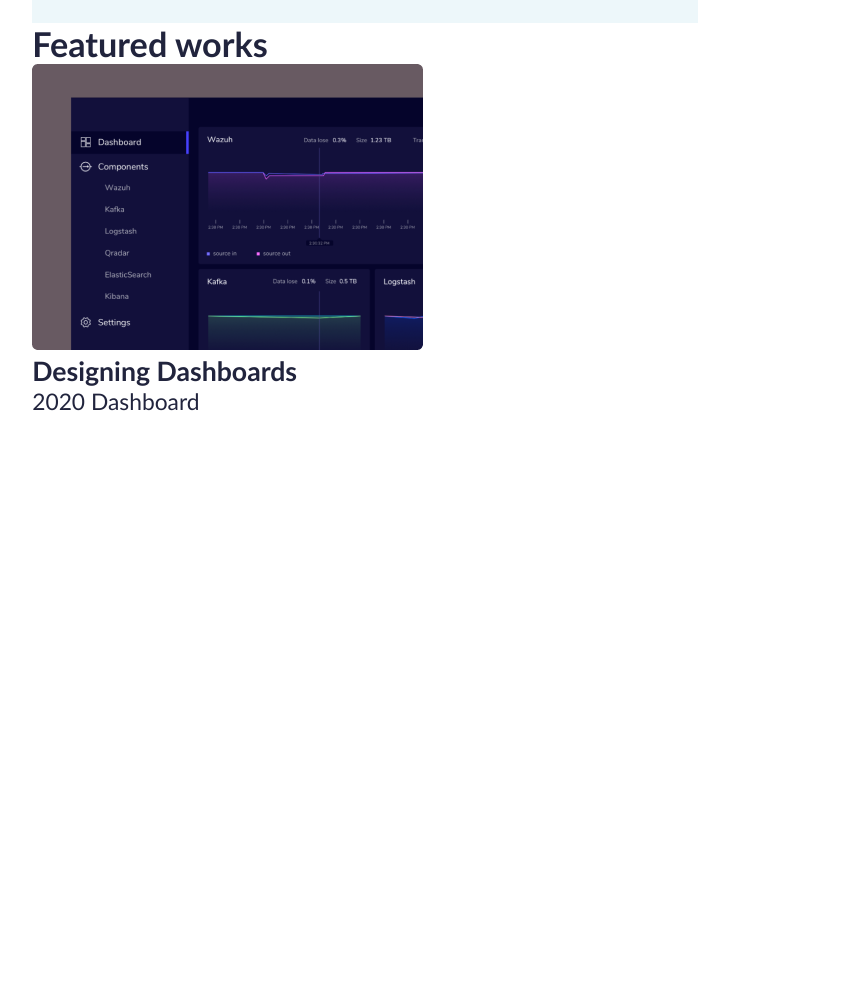
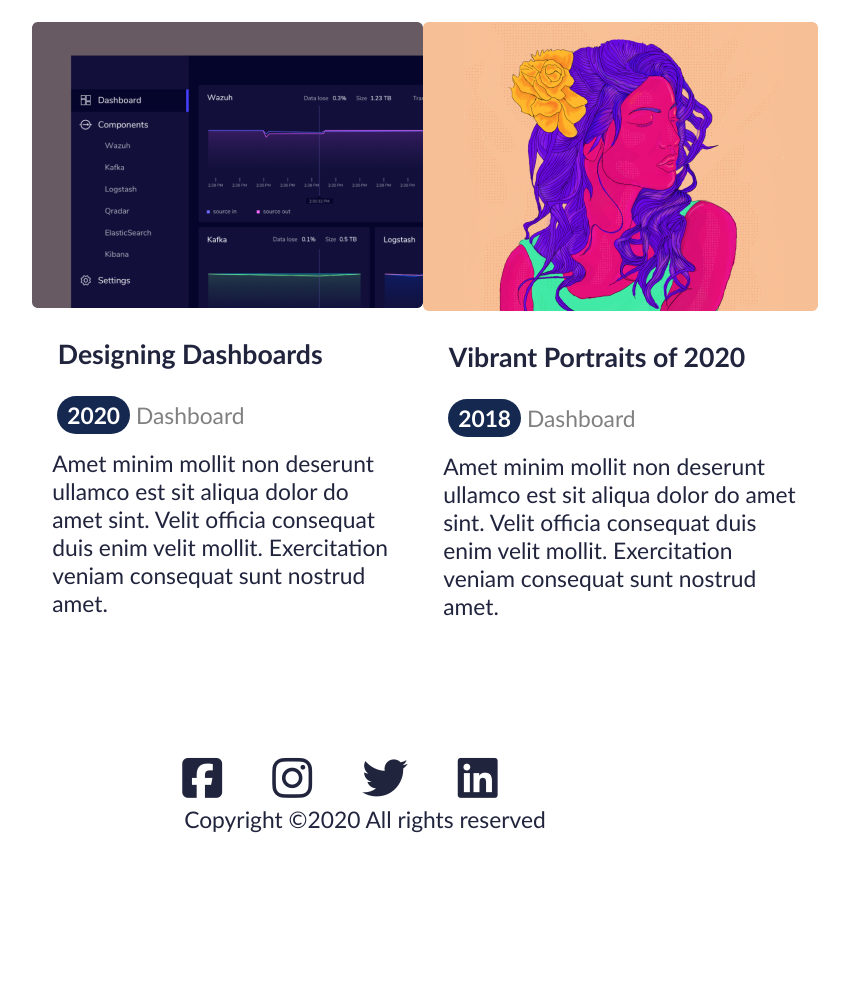
Before and after one commit to mayaradasilvaoliveira/atv-portfolio--1-, a plain HTML site: page index.html in a window 1280 px wide. Shown: the part 1140-2130 px from the top of the page, without its empty margins (275-1124 px from the left). Before the commit the page ends 1555 px from the top, so only its background shows below. Drawn offline with Linux system fonts and the light colour scheme.

Commit message:
trabalho feito

```diff
--- a/index.html
+++ b/index.html
@@ -1,12 +1,14 @@
 <!DOCTYPE html>
 <html lang="en">
+
 <head>
     <meta charset="UTF-8">
     <meta name="viewport" content="width=device-width, initial-scale=1.0">
-    <title>Document</title>
+    <title>Portifólio</title>
     <link rel="stylesheet" href="style.css" type="text/css">
     <script src="https://kit.fontawesome.com/c04e535e8e.js" crossorigin="anonymous"></script>
 </head>
+
 <body>
     <header>
         <nav>
@@ -23,7 +25,8 @@
 
                 <h1>Hi, I am John, <br>
                     Creative Technologist</h1>
-                    <p>Amet minim mollit non deserunt ullamco est sit aliqua dolor do amet sint. Velit officia consequat duis enim velit mollit. Exercitation veniam consequat sunt nostrud amet.</p>
+                <p>Amet minim mollit non deserunt ullamco est sit aliqua dolor do amet sint. Velit officia consequat
+                    duis enim velit mollit. Exercitation veniam consequat sunt nostrud amet.</p>
                 <button>Download Resume</button>
             </div>
             <div>
@@ -39,14 +42,16 @@
                         12 Feb 2020 Design, | Pattern
                     </p>
                     <p>
-                Amet minim mollit non deserunt ullamco est sit aliqua dolor do amet sint. Velit officia consequat duis enim velit mollit. Exercitation veniam consequat sunt nostrud amet.
+                        Amet minim mollit non deserunt ullamco est sit aliqua dolor do amet sint. Velit officia
+                        consequat duis enim velit mollit. Exercitation veniam consequat sunt nostrud amet.
                     </p>
                 </li>
                 <li>
                     <h3>Creating pixel perfect icons in Figma</h3>
                     <p>12 Feb 2020 | Figma, Icon Design </p>
                     <p>
-                        Amet minim mollit non deserunt ullamco est sit aliqua dolor do amet sint. Velit officia consequat duis enim velit mollit. Exercitation veniam consequat sunt nostrud amet.
+                        Amet minim mollit non deserunt ullamco est sit aliqua dolor do amet sint. Velit officia
+                        consequat duis enim velit mollit. Exercitation veniam consequat sunt nostrud amet.
                     </p>
                 </li>
             </ul>
@@ -54,11 +59,36 @@
         <section class="ft-works">
             <h2>Featured works</h2>
             <div>
+                <div>
                     <img src="images/Rectangle30.png" alt="">
                     <h3>Designing Dashboards</h3>
-                <p>2020 Dashboard</p>
+                    <p class ="pft"><span>2020</span>  Dashboard</p>
+                    <p>Amet minim mollit non deserunt ullamco est sit aliqua dolor do amet sint. Velit officia consequat
+                        duis enim velit mollit. Exercitation veniam consequat sunt nostrud amet.</p>
                 </div>
+                <div>
+                    <img src="images/Rectangle32.png" alt="mulher">
+                    <h3>Vibrant Portraits of 2020</h3>
+                    <p class="pft"><span>2018</span>  Dashboard</p>
+                    <p>Amet minim mollit non deserunt ullamco est sit aliqua dolor do amet sint. Velit officia consequat
+                        duis enim velit mollit. Exercitation veniam consequat sunt nostrud amet.</p>
+                </div>
+            </div>
+
         </section>
+
+        <footer>
+            <nav>
+                <ul>
+                    <li><a href="#"><span class="fa-brands fa-square-facebook"></i></a></li>
+                    <li><a href="#"><span class="fa-brands fa-instagram"></i></a></li>
+                    <li><a href="#"><span class="fa-brands fa-twitter"></i></a></li>
+                    <li><a href="#"><span class="fa-brands fa-linkedin"></i></a></li>
+                </ul>
+            </nav>
+            <p>Copyright &copy;2020 All rights reserved</p>
+           </footer>
     </main>
 </body>
+
 </html>
--- a/style.css
+++ b/style.css
@@ -113,11 +113,41 @@ section.rt-post ul li:last-child {
 section.rt-post ul li p {
     margin: 1.5vw 0vw 1.5vw 0vw
 }
+
+section.ft-works h2 {
+    font-size: 1.2rem;
+    font-weight: 100;
+    margin: 3vw 0 3vw 0;
+}
+
+section.ft-works>div {
+    display: flex;
+}
+section.ft-works div h3 {
+    margin: 2vw 3vw 2vw 2vw;
+}
+section.ft-works div span {
+    color: white ;
+    background-color: #142850;
+    border: none ;
+    font-size: 1rem;
+    padding: 5px 10px 5px 10px;
+    border-radius: 30px;
+    font-weight: bolder;
+}
+section.ft-works div p {
+    margin: 15px 20px 15px 20px;
+}
+section.ft-works div p.pft {
+    color: grey;
+    padding: 5px 5px 5px 5px;
+}
 /*Formatação rodapé*/
 
 footer{
     text-align: center;
     padding: 0 0 12vw 0 ;
+    margin: 9vw 0 5vw 0
 }
 
 footer nav ul {
```
Also changed, not shown: images/Ellipse1.png (renamed from images/Ellipse 1.png), images/Rectangle5.png. Lines whose indentation alone changed are shown as unchanged.
